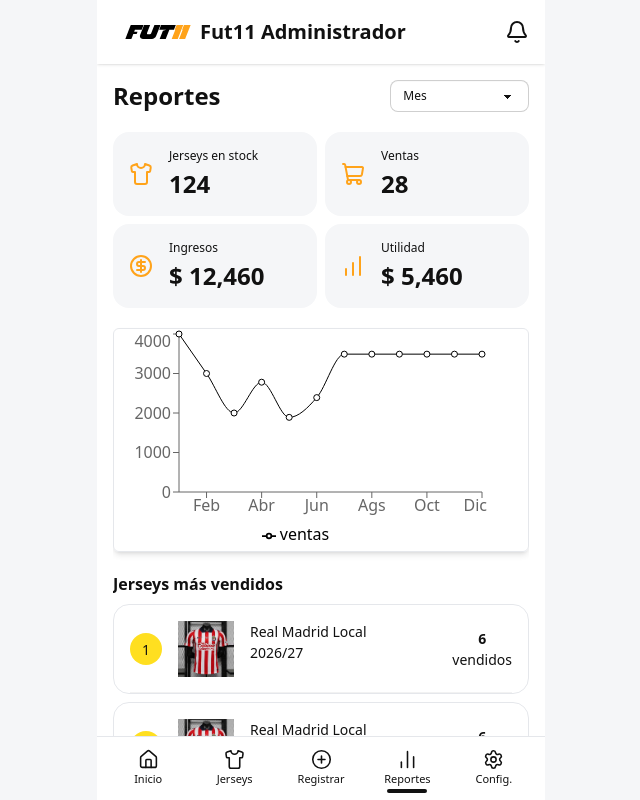
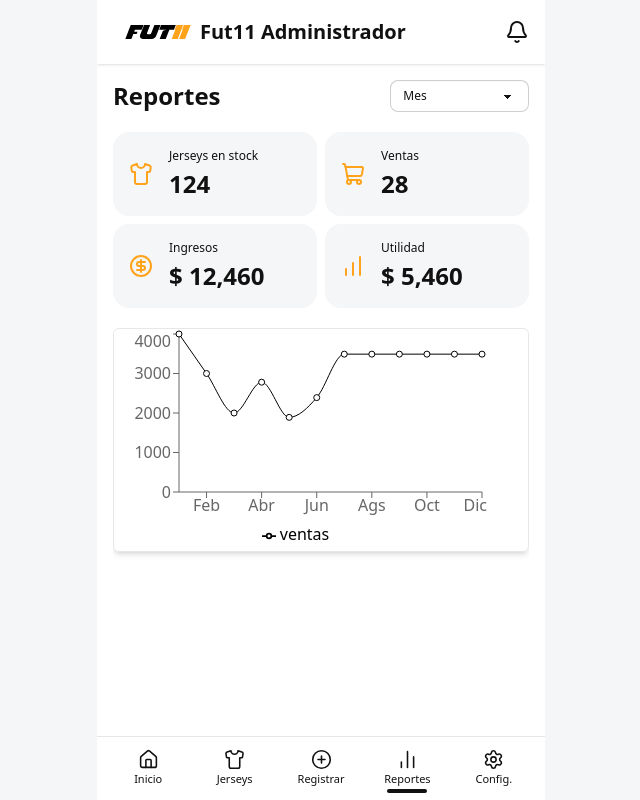
Before and after one commit to RaudelCasas1603/fut11_admin, a Next.js app: page /reportes in a window 1280 px wide. Shown: the whole page, without its empty margins (319-959 px from the left). Built offline with nearby package versions, Linux system fonts and the light colour scheme.

Commit message:
Se agrega carpeta para la ruta de ver historial

```diff
--- a/src/app/reportes/page.tsx
+++ b/src/app/reportes/page.tsx
@@ -77,58 +77,11 @@
       <div className="w-full rounded-md shadow-md h-56 flex flex-col gap-4 border border-base-300">
         <Grafica />
       </div>
-      {/* Contenedor de jerseys más vendido */}
+      {/* historial de las ventas */}
 
-      <ul className="list gap-2 h-[200px] overflow-y-auto">
-        <h3 className="font-bold text-base">Jerseys más vendidos</h3>
-        <li className="list-row border border-base-300 items-center">
-          <div className="rounded-full p-4 h-6 w-6 flex justify-center items-center bg-yellow-300">
-            1
-          </div>
-          <div className="flex flex-row gap-4">
-          <Image src={"/jersey.jpeg"} width={56} height={56} alt="Jersey" />
-          <div className="flex flex-col gap-0">
-            <span>Real Madrid Local</span>
-            <span>2026/27</span>
-          </div>
-          </div>
-          <div className="flex flex-col justify-center gap-0">
-            <span className="text-center font-bold">6</span>
-            <span>vendidos</span>
-          </div>
-        </li>
-        <li className="list-row border border-base-300 items-center">
-          <div className="rounded-full p-4 h-6 w-6 flex justify-center items-center bg-yellow-300">
-
-            1
-          </div>
-          <div className="flex flex-row gap-4">
-          <Image src={"/jersey.jpeg"} width={56} height={56} alt="Jersey" />
-          <div className="flex flex-col gap-0">
-            <span>Real Madrid Local</span>
-            <span>2026/27</span>
-          </div>
-          </div>
-          <div className="flex flex-col justify-center gap-0">
-            <span className="text-center font-bold">6</span>
-            <span>vendidos</span>
-          </div>
-        </li>
-        <li className="list-row border border-base-300 items-center">
-          <div className="rounded-full p-4 h-6 w-6 flex justify-center items-center bg-yellow-300">
-            1
-          </div>
-          <div className="flex flex-row gap-4">
-          <Image src={"/jersey.jpeg"} width={56} height={56} alt="Jersey" />
-          <div className="flex flex-col gap-0">
-            <span>Real Madrid Local</span>
-            <span>2026/27</span>
-          </div>
-          </div>
-          <div className="flex flex-col justify-center gap-0">
-            <span className="text-center font-bold">6</span>
-            <span>vendidos</span>
-          </div>
+      <ul className="list">
+        <li className="list-row">
+          {/* debe de contener fecha, cantidad de jerseys, y monto total, al presionarse debe de disparar un modal con el listado de jerseys y talla  */}
         </li>
       </ul>
     </div>
```
Also changed, not shown: src/app/jerseys/[id]/historial/page.tsx (added).
